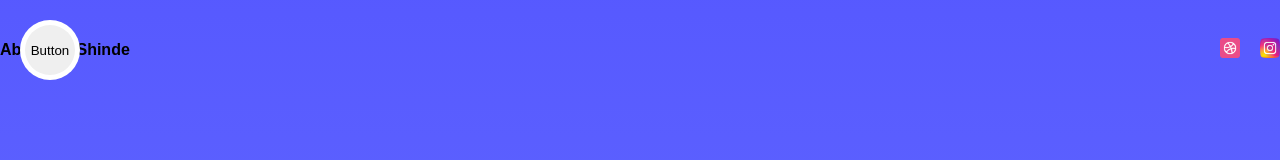
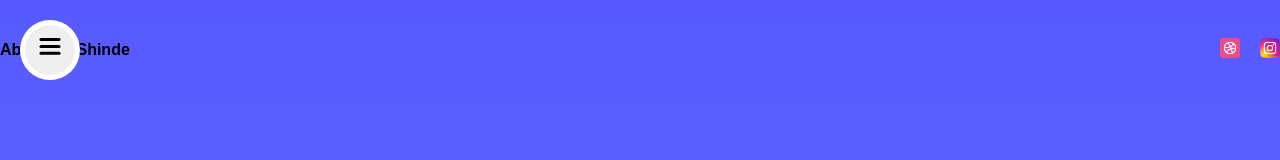
Before and after one commit to Abhishekr2122/portfolio-website, a React (Create React App) app: page / in a window 1280 px wide. Shown: the top 160 px of the page. Built offline with nearby package versions, Linux system fonts and the light colour scheme.

Commit message:
Animating the links

```diff
--- a/src/ui/Links.js
+++ b/src/ui/Links.js
@@ -1,14 +1,41 @@
+import { motion } from "framer-motion";
+
+const variants = {
+  open: {
+    transition: {
+      staggerChildren: 0.2,
+    },
+  },
+  closed: {
+    transition: {
+      staggerChildren: 0.08,
+      staggerDirection: -1,
+    },
+  },
+};
+
+const itemVariants = {
+  open: {
+    y: 0,
+    opacity: 1,
+  },
+  closed: {
+    y: 50,
+    opacity: 0,
+  },
+};
+
 export default function Links() {
   const items = ["Homepage", "Projects", "Contact"];
   return (
-    <div className="links">
+    <motion.div className="links" variants={variants}>
       {items.map(function (citem, i) {
         return (
-          <a href={`#${citem}`} key={citem}>
+          <motion.a href={`#${citem}`} key={citem} variants={itemVariants}>
             {citem}
-          </a>
+          </motion.a>
         );
       })}
-    </div>
+    </motion.div>
   );
 }
--- a/src/ui/ToggleButton.js
+++ b/src/ui/ToggleButton.js
@@ -1,3 +1,5 @@
+import { motion } from "framer-motion";
+
 export default function ToggleButton({ setOpen }) {
   return (
     <button
@@ -7,7 +9,33 @@ export default function ToggleButton({ setOpen }) {
         });
       }}
     >
-      Button
+      <svg width="23" height="23" viewBox="0 0 23 23">
+        <motion.path
+          strokeWidth="3"
+          stroke="black"
+          strokeLinecap="round"
+          variants={{
+            closed: { d: "M 2 2.5 L 20 2.5" },
+            open: { d: "M 3 16.5 L 17 2.5" },
+          }}
+        />
+        <motion.path
+          strokeWidth="3"
+          stroke="black"
+          strokeLinecap="round"
+          d="M 2 9.423 L 20 9.423"
+          variants={{ closed: { opacity: 1 }, open: { opacity: 0 } }}
+        />
+        <motion.path
+          strokeWidth="3"
+          stroke="black"
+          strokeLinecap="round"
+          variants={{
+            closed: { d: "M 2 16.346 L 20 16.346" },
+            open: { d: "M 3 2.5 L 17 16.346" },
+          }}
+        />
+      </svg>
     </button>
   );
 }
```
